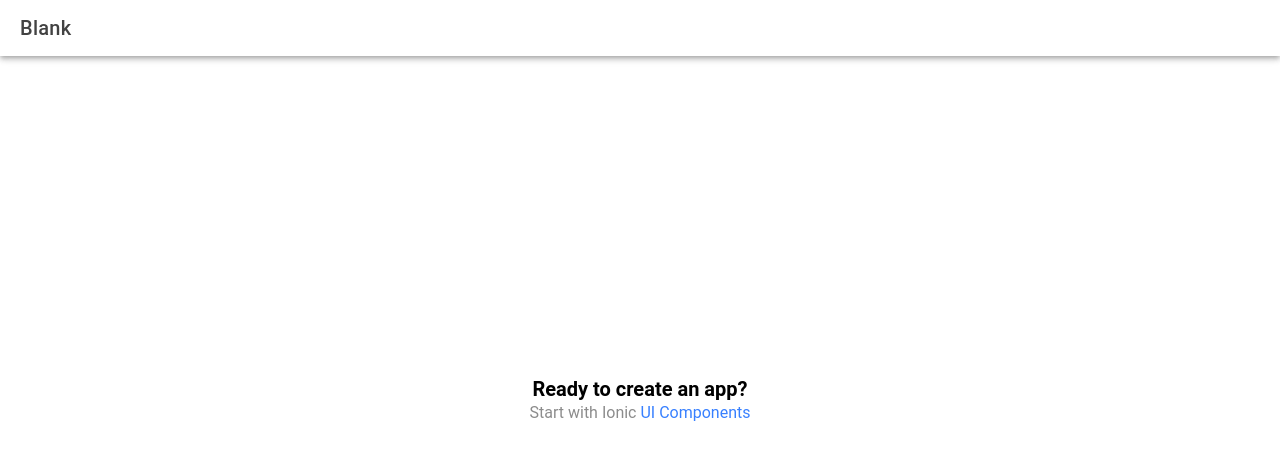
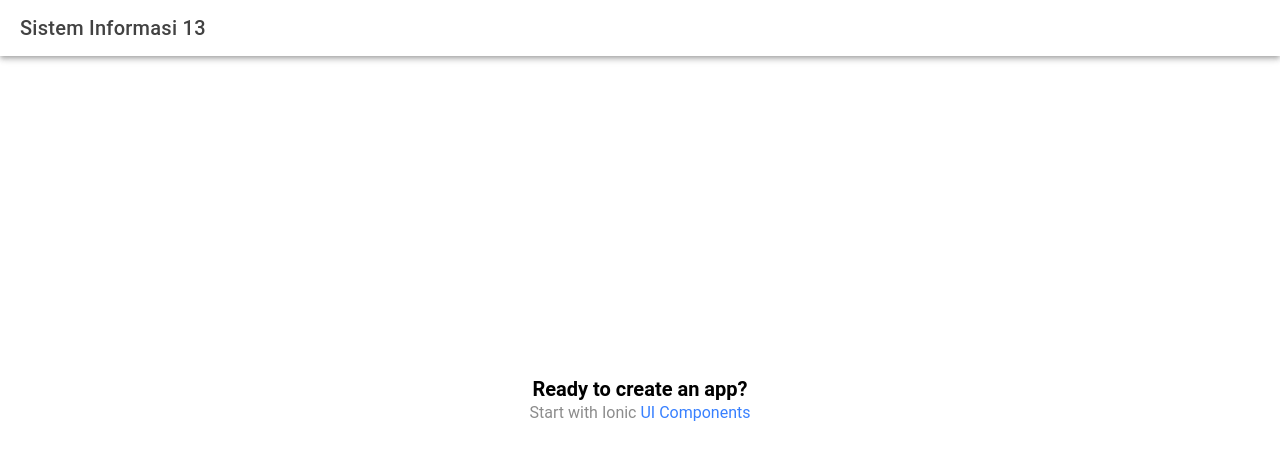
Before and after one commit to FrhnSpwli/Website-Desa, a React (Vite) app: page /home in a window 1280 px wide. Shown: the top 460 px of the page. Built offline with nearby package versions, Linux system fonts and the light colour scheme.

Commit message:
update IonToolbar

```diff
--- a/src/pages/Home.tsx
+++ b/src/pages/Home.tsx
@@ -7,7 +7,7 @@ const Home: React.FC = () => {
     <IonPage>
       <IonHeader>
         <IonToolbar>
-          <IonTitle>Blank</IonTitle>
+          <IonTitle>Sistem Informasi 13</IonTitle>
         </IonToolbar>
       </IonHeader>
       <IonContent fullscreen>
```
